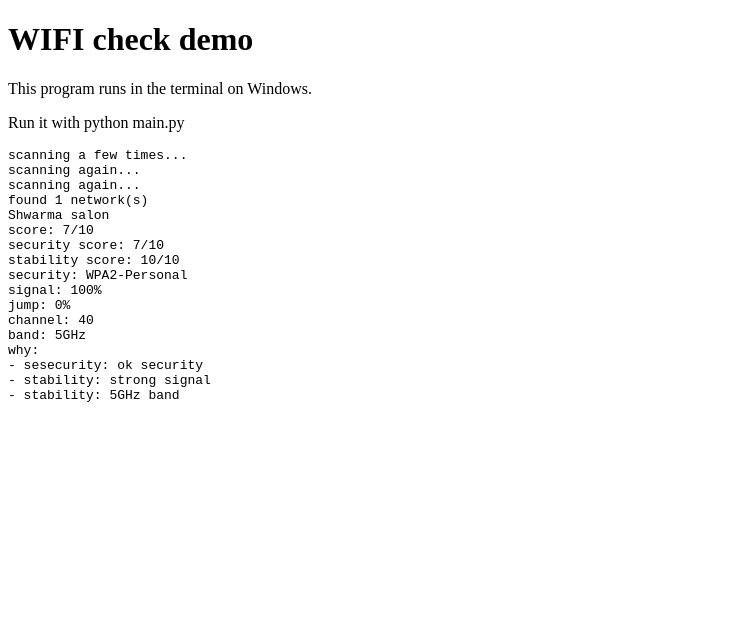
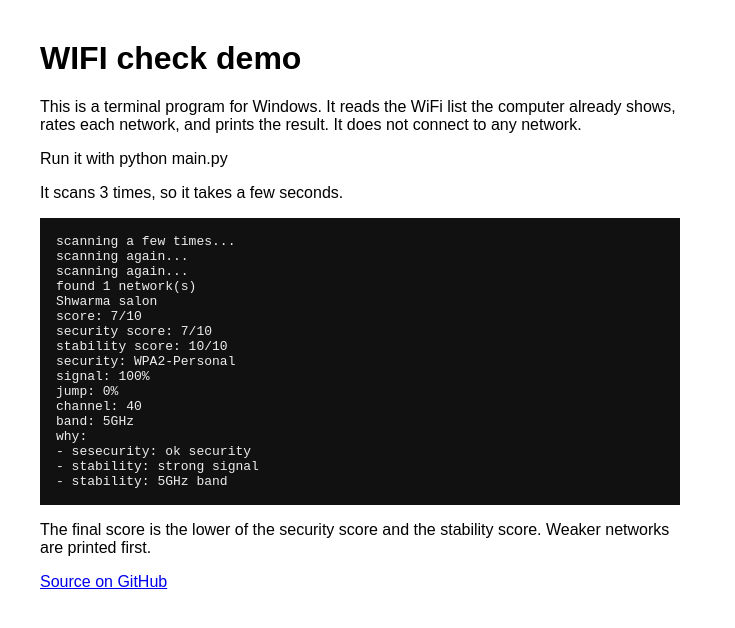
Before and after one commit to yonatamnyuval1-stack/wifi-check, a plain HTML site: page docs/index.html in a window 1280 px wide. Shown: the whole page, without its empty margins (0-735 px from the left). Drawn offline with Linux system fonts and the light colour scheme.

Commit message:
updated the demo page
Co-authored-by: Cursor <cursoragent@cursor.com>

```diff
--- a/docs/index.html
+++ b/docs/index.html
@@ -3,11 +3,16 @@
 <head>
 <meta charset="utf-8">
 <title>WIFI secscan demo!!</title>
+<style>
+body { font-family: Arial, sans-serif; margin: 40px; max-width: 640px; }
+pre { background: #111; color: #eee; padding: 16px; overflow-x: auto; }
+</style>
 </head>
 <body>
 <h1>WIFI check demo</h1>
-<p>This program runs in the terminal on Windows.</p>
+<p>This is a terminal program for Windows. It reads the WiFi list the computer already shows, rates each network, and prints the result. It does not connect to any network.</p>
 <p>Run it with python main.py</p>
+<p>It scans 3 times, so it takes a few seconds.</p>
 <pre>
 scanning a few times...
 scanning again...
@@ -27,5 +32,7 @@ why:
 - stability: strong signal
 - stability: 5GHz band
 </pre>
+<p>The final score is the lower of the security score and the stability score. Weaker networks are printed first.</p>
+<p><a href="https://github.com/yonatamnyuval1-stack/wifi-check">Source on GitHub</a></p>
 </body>
 </html>
```
